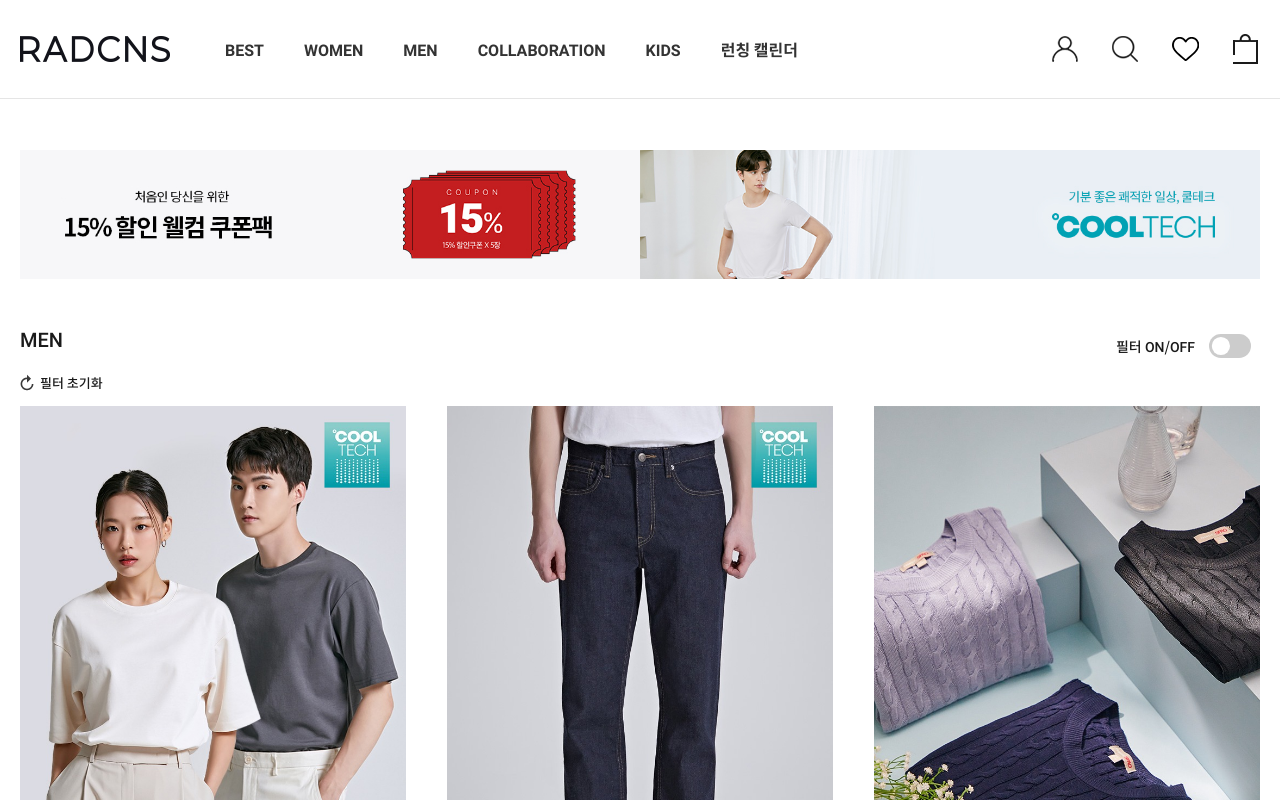
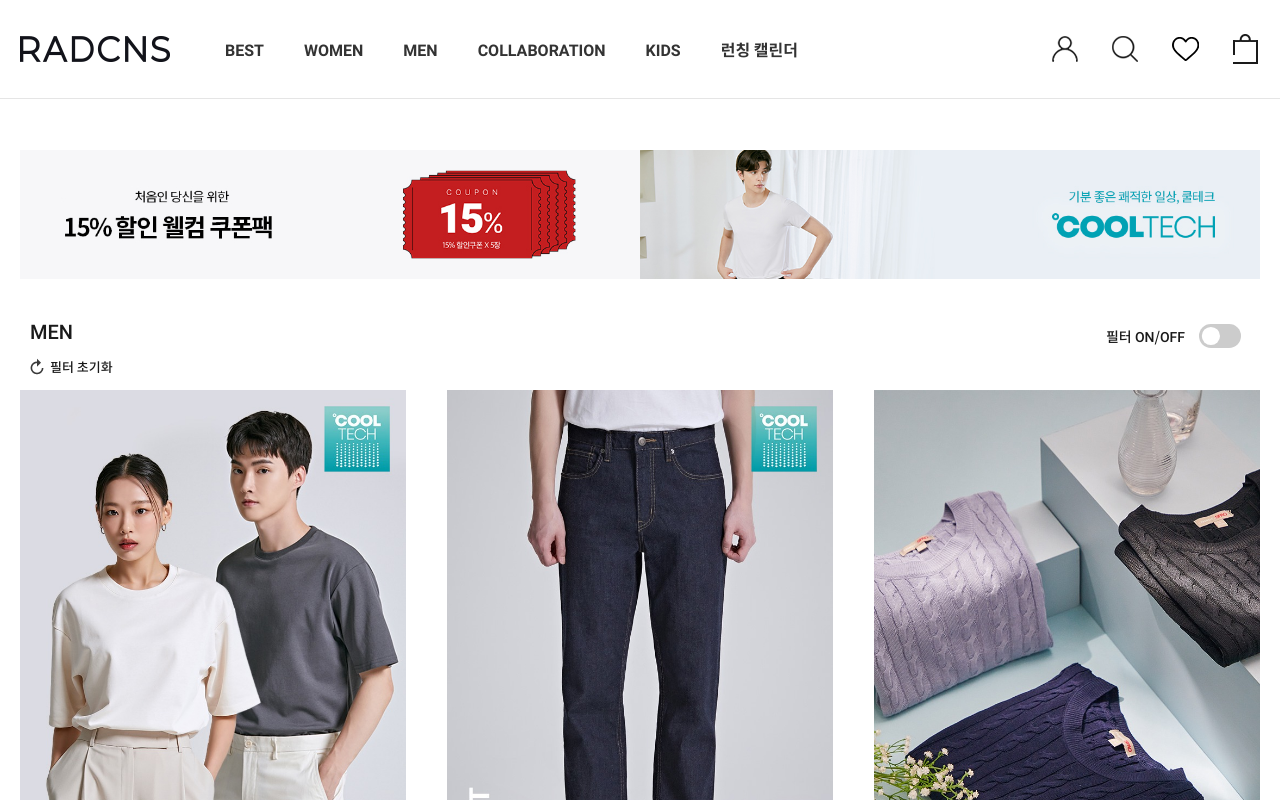
Before and after one commit to 9Gu-Mo/OKR-VUE, a Vue app: page /sub/GoodsList in a window 1280 px wide. Shown: the top 800 px of the page. Built offline with nearby package versions, Linux system fonts and the light colour scheme; what v-calendar, vue-grid-layout would draw is missing.

Commit message:
추가된 필터 슬라이드 동작 수정

```diff
--- a/src/components/sub/GoodsList.vue
+++ b/src/components/sub/GoodsList.vue
@@ -5,7 +5,6 @@
                 <h3>FILTER</h3>
                 <ul class="gdsList_filter_wrap">
                     <li class="gdsList_filter_item js_filter-toggle" v-for="(el, index) in list" :key="index" :class="{ color: el.chkColor, on:isOpen }">
-                        <!-- <p class="gdsList_filter_tit" @click="open">{{ el.tit }}</p> -->
                         <p class="gdsList_filter_tit">{{ el.tit }}</p>
                         <div class="gdsList_filter_con">
                             <ul>
@@ -26,6 +25,7 @@
                         <img :src="el.img" :alt="el.alt">
                     </a>
                 </div>
+                <div class="gdsList_con_wrap">
                     <div class="gdsList_con_tit">
                         <h3>MEN</h3>
                         <div class="filter_switch">
@@ -40,12 +40,13 @@
                         <button type="button" class="filter_clear">필터 초기화</button>
                         <swiper
                         :space-between="5"
-                        :slides-per-view="auto"
+                        :slidesPerView="'auto'"
                         @swiper="onSwiper"
                         @slideChange="onSlideChange"
                         class="swiper_add_filter"
                         >
                         </swiper>
+                    </div>
                 </div>
                 <div class="gdsList_con_thumb">
                     <div v-for="(el, index) in gdsList" :key="index">
@@ -144,7 +145,6 @@ export default {
                     {
                         chkLabel: '스트레이트',
                         id: 'chk02-1',
-                        colorChip: 'test',
                     },
                     {
                         chkLabel: '스키니',
@@ -369,12 +369,9 @@ export default {
         }
 
         // choice filter remove
-        // document.addEventListener('DOMContentLoaded', function() {
-        //     let rmBtn = document.querySelector('.filter_add button');
-        //     rmBtn.addEventListener('click', function() {
-        //         alert("ss")
-        //     })
-        // })
+        this.$nextTick(function() {
+
+        })
 
         // choice filter all remove
         clearFilter.addEventListener('click', function() {
@@ -400,12 +397,9 @@ export default {
 }
 </script>
 
-<!-- 2024-01-04 상품 리스트 페이지 정리 -->
+<!-- 2024-01-24 상품 리스트 페이지 정리 -->
 <!--
     이슈 및 개선 사항
-    1. append로 추가한 필터 제거 동작 안됨
-    2. append로 추가한 필터 슬라이드 동작 안됨
-    ※ vue로 태그 생성 시 2가지 동작 모두 작동 확인됨
-
-    3. 필터 선택 중복되는 현상 수정
+    1. append로 추가한 필터 제거 동작 안됨(vue로 태그 생성 시 작동 정상적으로 확인됨)
+    2. vanilla js, scss 코드 줄이기
 -->
--- a/src/styles/pages/goodsList.scss
+++ b/src/styles/pages/goodsList.scss
@@ -149,7 +149,7 @@
     }
     &_banner {
         display: flex;
-        margin-bottom: 50px;
+        margin-bottom: 30px;
         a {
             display: block;
             img {
@@ -157,8 +157,18 @@
             }
         }
     }
+    &_wrap {
+        position: sticky;
+        top: 99px;
+        background-color: #fff;
+        z-index: 10;
+        padding: 10px;
+    }
     &_tit {
-        position: relative;
+        // position: relative;
+        display: flex;
+        align-items: center;
+        justify-content: space-between;
         h3 {
             color: #1a1a1a;
             font-size: 20px;
@@ -167,9 +177,9 @@
             font-weight: 500;
         }
         .filter_switch {
-            position: absolute;
-            top: 0;
-            right: 0;
+            // position: absolute;
+            // top: 0;
+            // right: 0;
             display: flex;
             align-items: center;
             p {
@@ -221,29 +231,22 @@
         }
     }
     &_apply {
-        margin: 10px 0;
         font-size: 0;
         display: flex;
-        justify-content: space-between;
         align-items: center;
+        gap: 20px;
         height: 27px;
         > button {
             font-size: 13px;
             color: #1a1a1a;
             font-weight: 500;
             background: url('/src/assets/images/icon/ico_refresh.png') no-repeat center left / 14px 17px;
-            // display: inline-block;
             padding: 2px 0 2px 20px;
-            // vertical-align: middle;
+            word-break: keep-all;
         }
         .swiper {
-            // display: inline-block;
-            margin-left: 20px;
-            width: calc(100% - 103px);
-            // vertical-align: middle;
             margin: 0;
             .swiper-slide {
-                display: inline-block;
                 color: #1a1a1a;
                 font-size: 15px;
                 padding: 5px 25px 5px 12px;
@@ -251,10 +254,8 @@
                 border: 1px solid #1a1a1a;
                 text-transform: uppercase;
                 position: relative;
-                transition: all 0.3s;
+                box-sizing: border-box;
                 width: auto !important;
-                box-sizing: border-box;
-                margin-right: 5px;
                 &.colorChip {
                     font-size: 0;
                     span {
```
Lines whose indentation alone changed are shown as unchanged.
